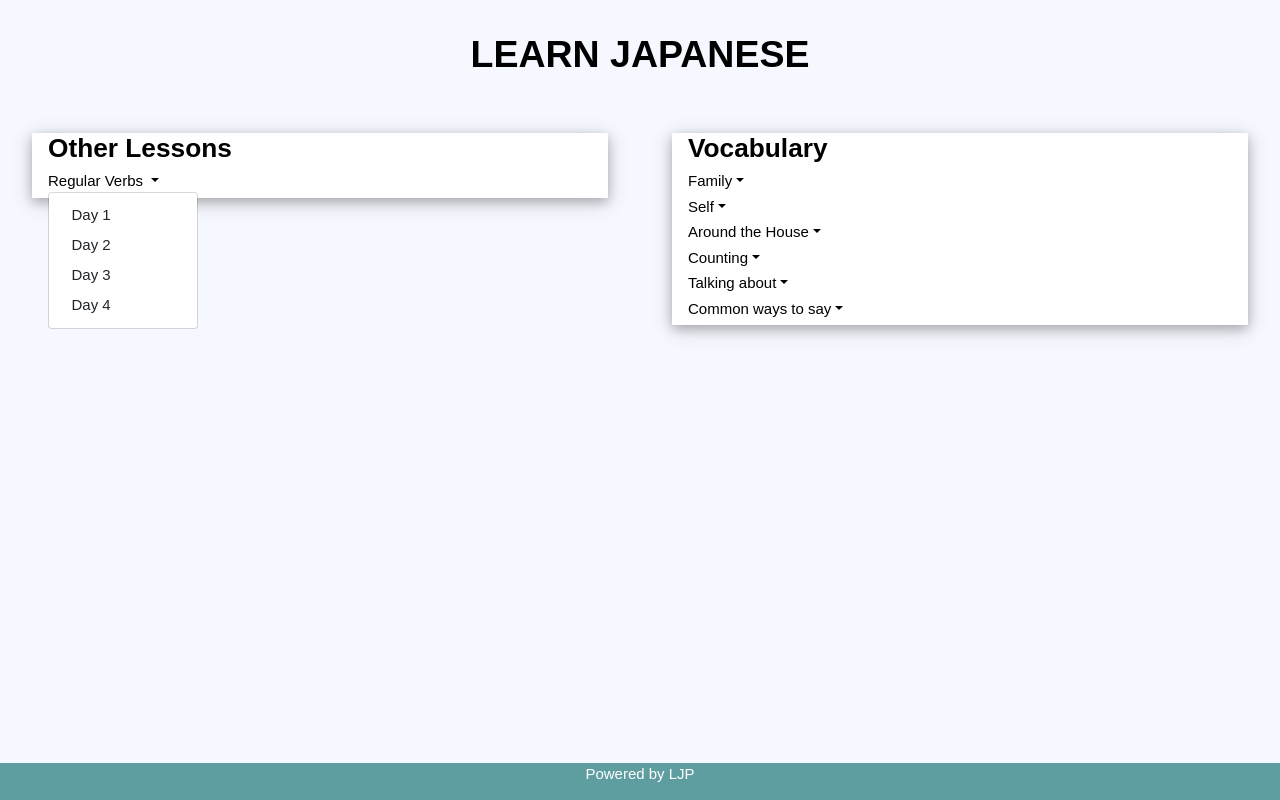
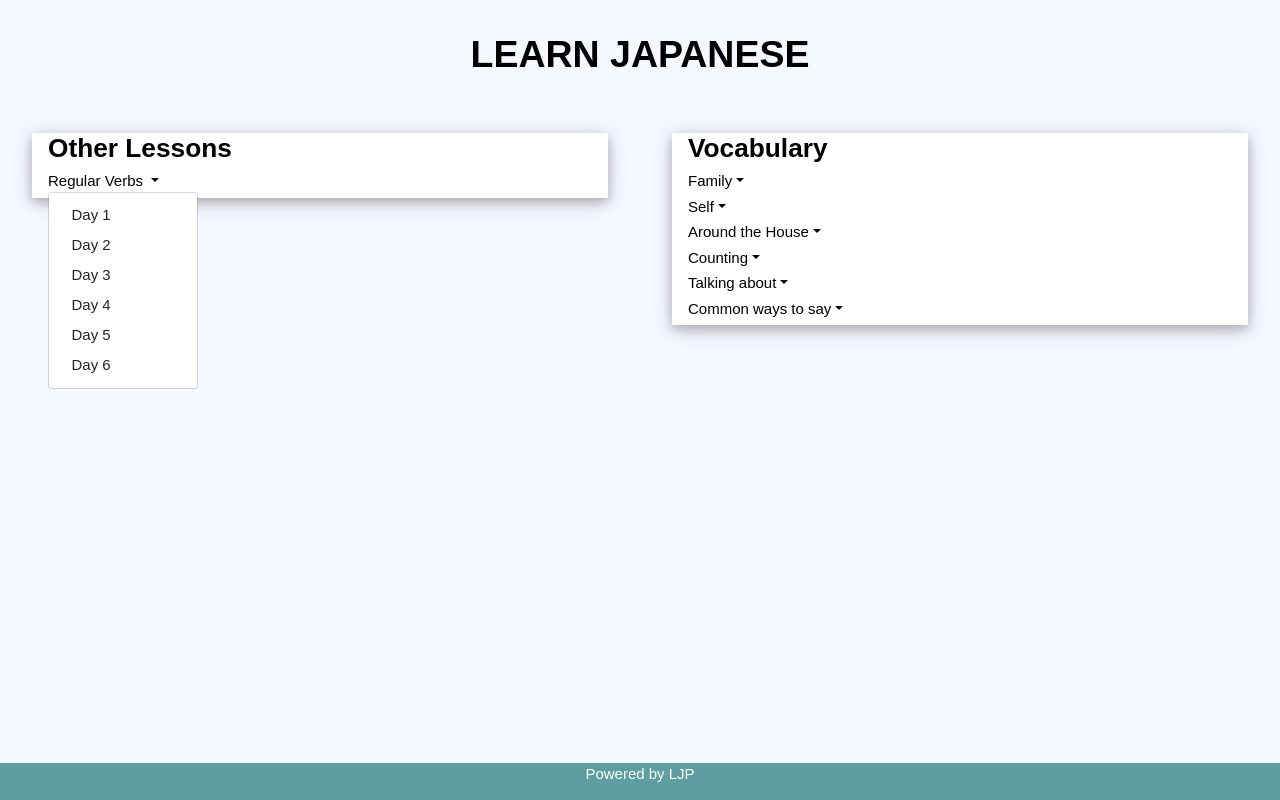
Before and after one commit to waithethtetoo/LearnJP, a plain HTML site: page index.html in a window 1280 px wide. Both pictures are taken after a click on the element "Regular Verbs". Drawn offline with nearby package versions, Linux system fonts and the light colour scheme.

Commit message:
add two new verb links

```diff
--- a/index.html
+++ b/index.html
@@ -43,6 +43,8 @@
                 <a id="18" class="dropdown-item" href="home.html">Day 2</a>
                 <a id="19" class="dropdown-item" href="home.html">Day 3</a>
                 <a id="20" class="dropdown-item" href="home.html">Day 4</a>
+                <a id="21" class="dropdown-item" href="home.html">Day 5</a>
+                <a id="22" class="dropdown-item" href="home.html">Day 6</a>
               </div>
             </div>
           </div>
```
